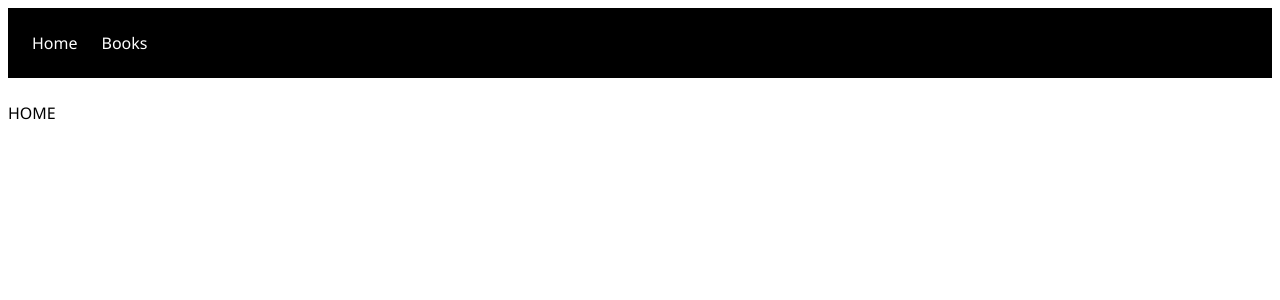
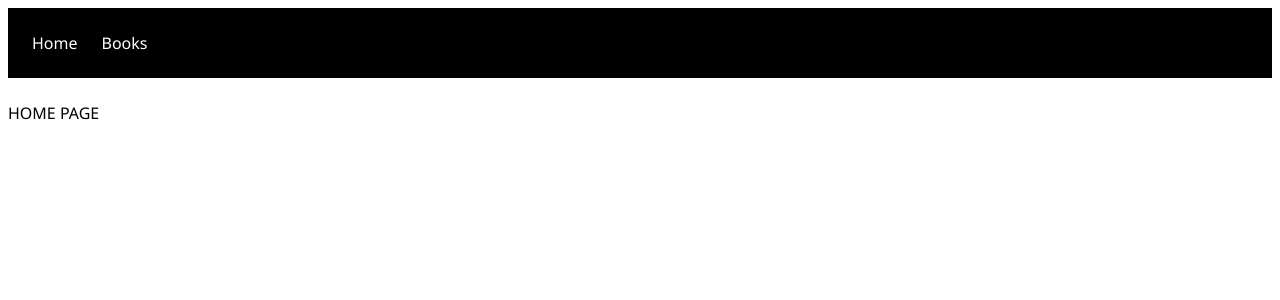
Before and after one commit to helixedra/react-books-app, a React (Vite) app: page / in a window 1280 px wide. Shown: the top 300 px of the page. Built offline with nearby package versions, Linux system fonts and the light colour scheme.

Commit message:
next commit

```diff
--- a/src/HomePage.jsx
+++ b/src/HomePage.jsx
@@ -1,5 +1,5 @@
 function HomePage() {
-  return <>HOME</>;
+  return <>HOME PAGE</>;
 }
 
 export default HomePage;
--- a/src/books.json
+++ b/src/books.json
@@ -22,9 +22,7 @@
           "title": "Chapter 1",
           "file": "/books/alices-adventures-in-wonderland-001-chapter-i-down-the-rabbit-hole.1.mp3"
         },
-        { "title": "Chapter 2", "file": "/books/book1/chapter_1.mp3" },
-        { "title": "Chapter 3", "file": "/books/book1/chapter_1.mp3" },
-        { "title": "Chapter 4", "file": "/books/book1/chapter_1.mp3" }
+        { "title": "Chapter 2", "file": "/books/book1/chapter_1.mp3" }
       ],
       "cover": "/covers/1000_QL80_.jpg"
     },
```
